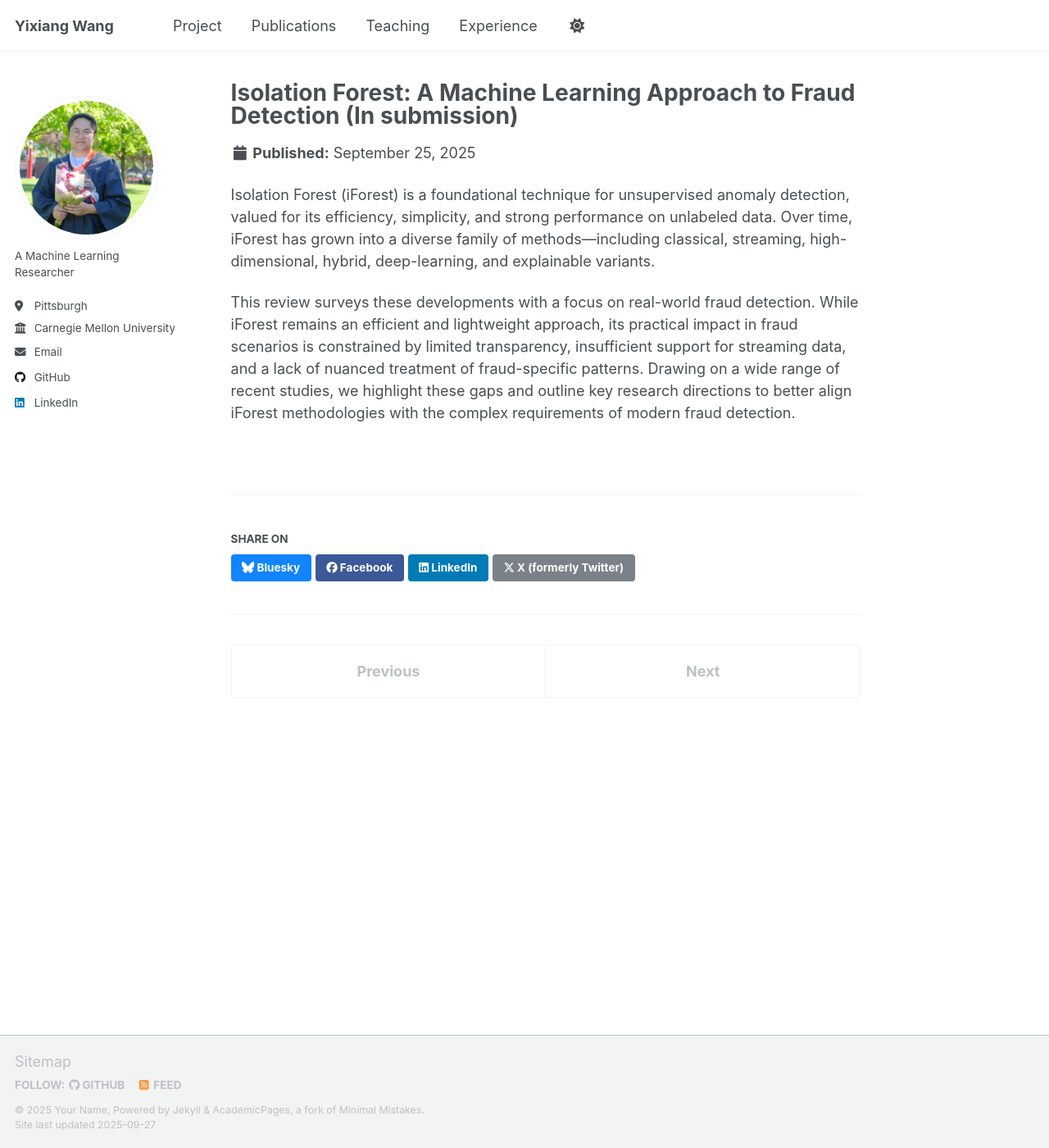
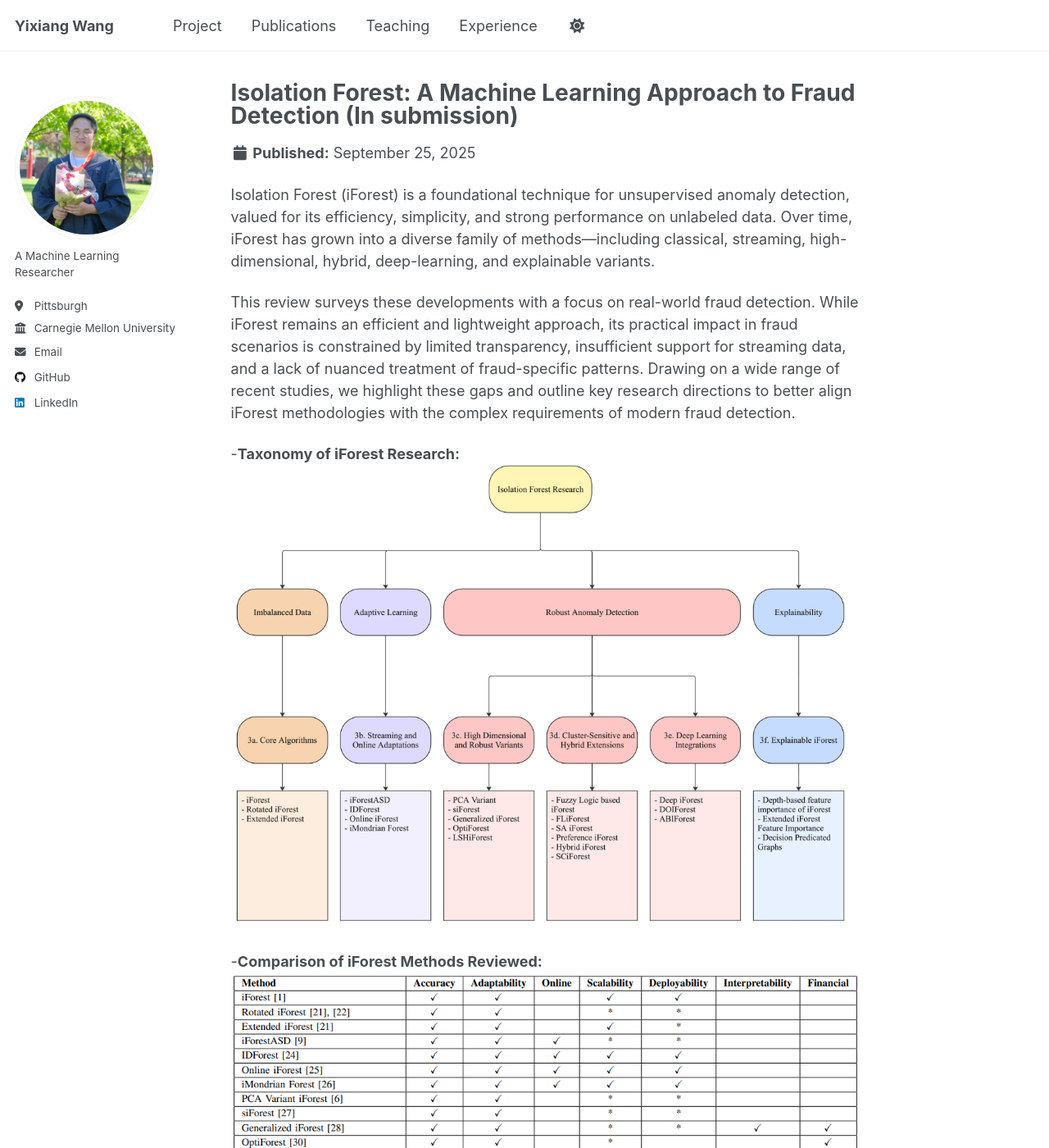
Before and after one commit to wangy8205165/wangy8205165.github.io, a Jekyll site: the page built from _publications/jour_paper_2_2025_0925.md, in a window 1280 px wide and 1400 px high. Shown: the whole window at 82% size. Built offline with Jekyll 4.4.1, drawn with Linux system fonts in a browser that asks for light colours; a script that is not in the unit is left out.

Commit message:
update paper materials

```diff
--- a/_publications/jour_paper_2_2025_0925.md
+++ b/_publications/jour_paper_2_2025_0925.md
@@ -13,3 +13,9 @@ paperurl: 'http://wangy8205165.github.io/files/jour_paper_2.pdf'
 Isolation Forest (iForest) is a foundational technique for unsupervised anomaly detection, valued for its efficiency, simplicity, and strong performance on unlabeled data. Over time, iForest has grown into a diverse family of methods—including classical, streaming, high-dimensional, hybrid, deep-learning, and explainable variants.
 
 This review surveys these developments with a focus on real-world fraud detection. While iForest remains an efficient and lightweight approach, its practical impact in fraud scenarios is constrained by limited transparency, insufficient support for streaming data, and a lack of nuanced treatment of fraud-specific patterns. Drawing on a wide range of recent studies, we highlight these gaps and outline key research directions to better align iForest methodologies with the complex requirements of modern fraud detection.
+
+-**Taxonomy of iForest Research:**
+![Taxonomy of iForest Research:](/images/jour_paper2_1.png)
+
+-**Comparison of iForest Methods Reviewed:**
+![Comparison of iForest Methods Reviewed:](/images/jour_paper2_2.png)
```
Also changed, not shown: images/jour_paper2_1.png (added), images/jour_paper2_2.png (added).
